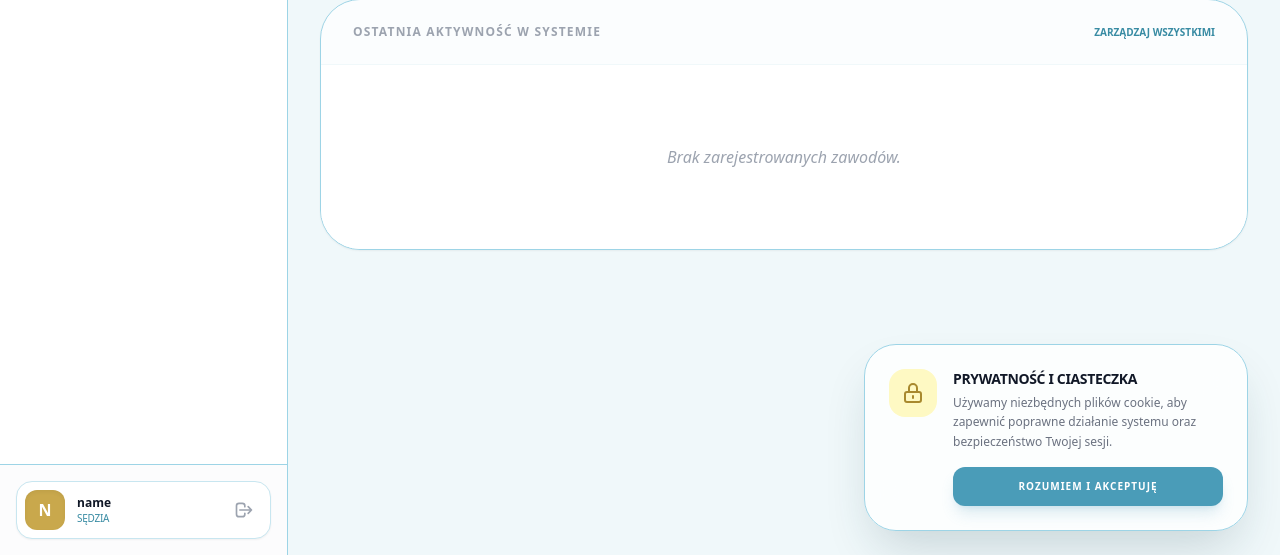
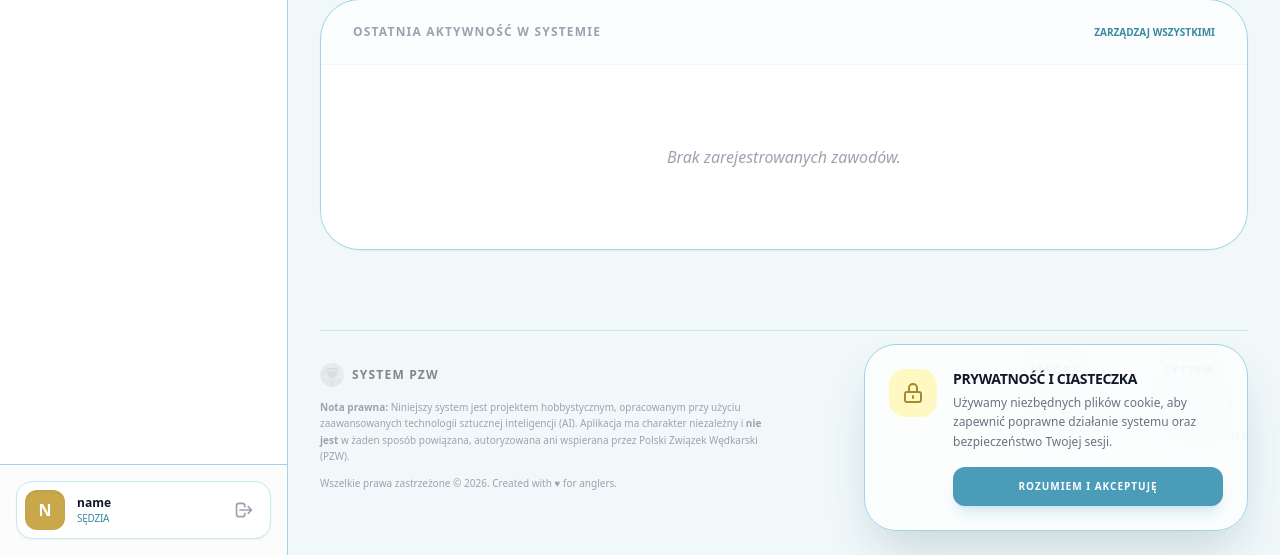
Before and after one commit to pshemeeg/pzw, a Flask app: page /dashboard in a window 1280 px wide. Shown: the part 753-1308 px from the top of the page. Run offline with Flask 3, Linux system fonts and the light colour scheme; the visitor is signed in with stand-in values (Sample User, id 1); data that the repository does not hold is empty; parts of the project's set-up code (start-up, migrations or seed data) failed here and were passed over; some libraries are stand-ins or nearby versions.

Commit message:
ui: add professional footer with disclaimer and resource links

```diff
--- a/app/templates/base.html
+++ b/app/templates/base.html
@@ -309,6 +309,40 @@
                 {% endwith %}
 
                 {% block content %}{% endblock %}
+
+                <!-- Footer -->
+                <footer class="mt-20 pb-8 border-t border-water-100 dark:border-gray-800 pt-8">
+                    <div class="flex flex-col md:flex-row justify-between items-start gap-8">
+                        <div class="max-w-md space-y-3">
+                            <div class="flex items-center gap-2 opacity-50 grayscale">
+                                <img src="{{ url_for('static', filename='img/logo.png') }}" alt="Logo" class="h-6 w-6 rounded-full">
+                                <span class="text-xs font-black uppercase tracking-widest text-gray-900 dark:text-white">System PZW</span>
+                            </div>
+                            <p class="text-[10px] leading-relaxed text-gray-400 dark:text-gray-500 font-medium">
+                                <strong>Nota prawna:</strong> Niniejszy system jest projektem hobbystycznym, opracowanym przy użyciu zaawansowanych technologii sztucznej inteligencji (AI). Aplikacja ma charakter niezależny i <strong>nie jest</strong> w żaden sposób powiązana, autoryzowana ani wspierana przez Polski Związek Wędkarski (PZW).
+                            </p>
+                            <p class="text-[10px] text-gray-400 dark:text-gray-500">
+                                Wszelkie prawa zastrzeżone &copy; 2026. Created with &hearts; for anglers.
+                            </p>
+                        </div>
+                        <div class="flex flex-wrap gap-12">
+                            <div class="space-y-3">
+                                <h5 class="text-[10px] font-black uppercase tracking-[0.2em] text-gray-900 dark:text-white">Zasoby</h5>
+                                <ul class="space-y-2">
+                                    <li><a href="#" class="text-[10px] font-bold text-gray-400 hover:text-water-500 transition-colors uppercase tracking-wider">Dokumentacja</a></li>
+                                    <li><a href="#" class="text-[10px] font-bold text-gray-400 hover:text-water-500 transition-colors uppercase tracking-wider">Regulamin</a></li>
+                                </ul>
+                            </div>
+                            <div class="space-y-3">
+                                <h5 class="text-[10px] font-black uppercase tracking-[0.2em] text-gray-900 dark:text-white">System</h5>
+                                <ul class="space-y-2">
+                                    <li><span class="text-[10px] font-bold text-gray-400 uppercase tracking-wider">Wersja 1.2.0</span></li>
+                                    <li><span class="text-[10px] font-bold text-gray-400 uppercase tracking-wider">Status: Stable</span></li>
+                                </ul>
+                            </div>
+                        </div>
+                    </div>
+                </footer>
             </div>
         </main>
 
```
